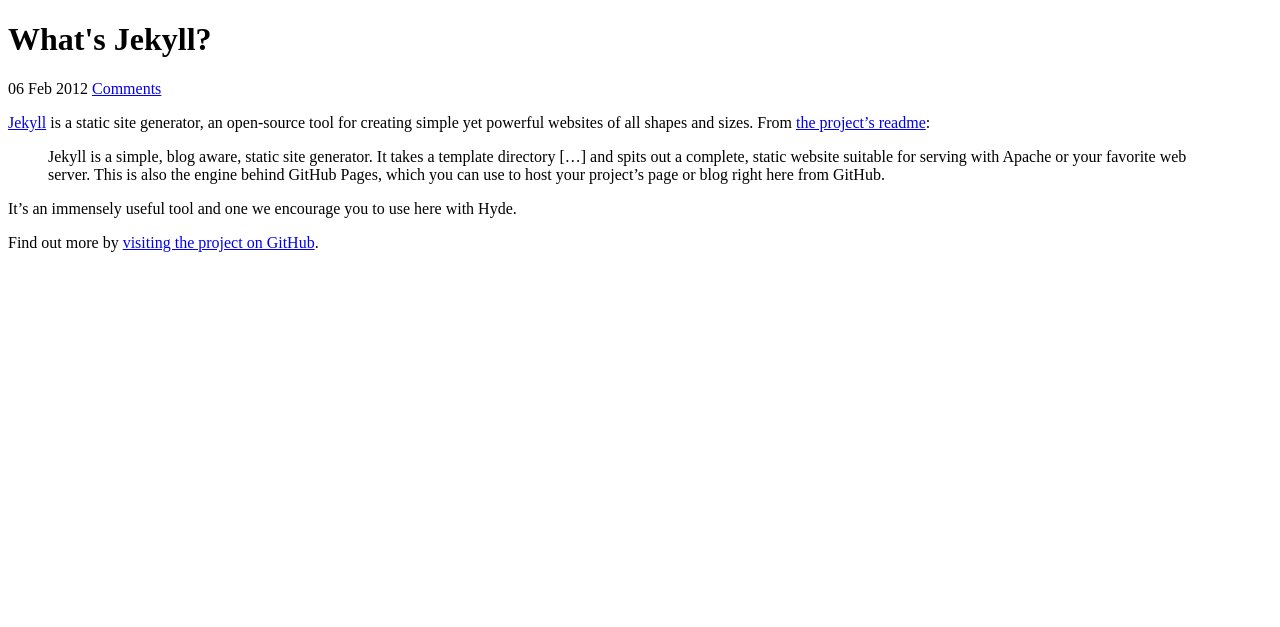
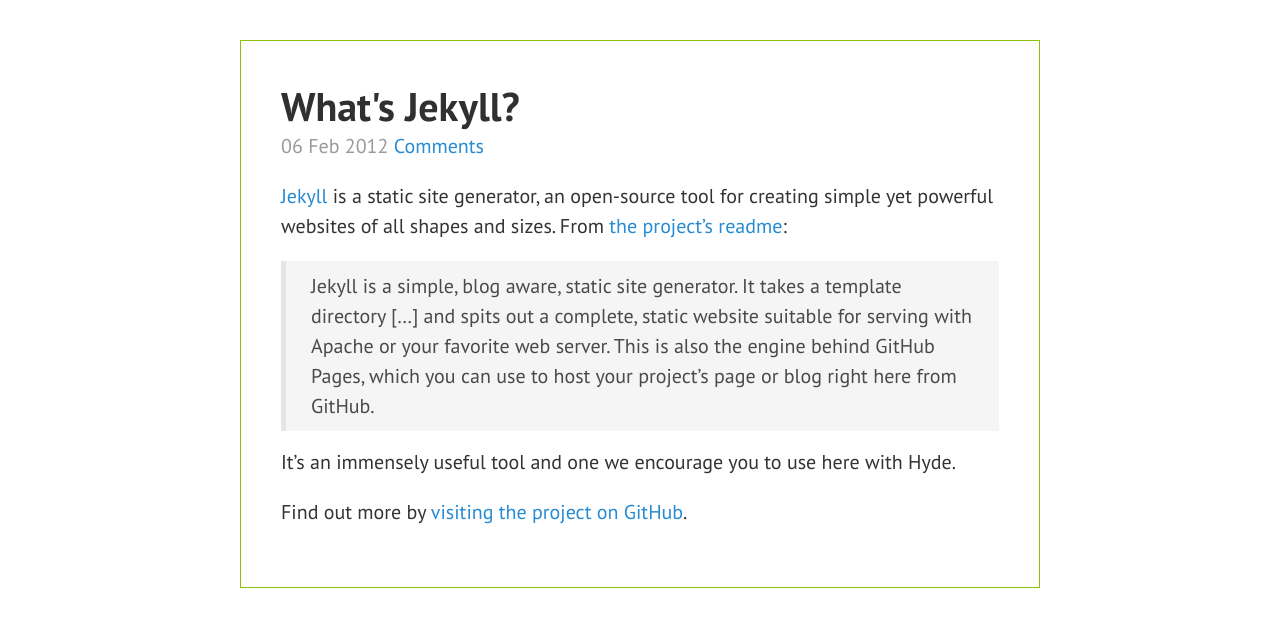
Before and after one commit to chenrushan/chenrushan.github.io, a Jekyll site: the page built from _posts/2012-02-06-whats-jekyll.md, in a window 1280 px wide. Shown: the top 627 px of the page. Built offline with Jekyll 4.4.1, drawn with Linux system fonts in a browser that asks for light colours; Markdown is read by kramdown in place of the engine named in the settings; comment, search, counter and statistics services are not loaded.

Commit message:
test upate

```diff
--- a/_includes/head.html
+++ b/_includes/head.html
@@ -15,10 +15,10 @@
   </title>
 
   <!-- CSS -->
-  <link rel="stylesheet" href="{{ site.baseurl }}public/css/poole.css">
-  <link rel="stylesheet" href="{{ site.baseurl }}public/css/syntax.css">
-  <link rel="stylesheet" href="{{ site.baseurl }}public/css/hyde.css">
-  <link rel="stylesheet" href="{{ site.baseurl }}public/css/juscodit.css">
+  <link rel="stylesheet" href="/public/css/poole.css">
+  <link rel="stylesheet" href="/public/css/syntax.css">
+  <link rel="stylesheet" href="/public/css/hyde.css">
+  <link rel="stylesheet" href="/public/css/juscodit.css">
   <link rel="stylesheet" href="http://fonts.googleapis.com/css?family=PT+Sans:400,400italic,700|Abril+Fatface">
 
   <!-- Icons -->
```
